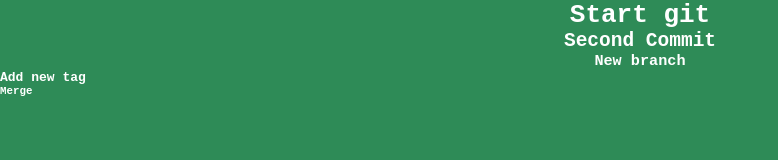
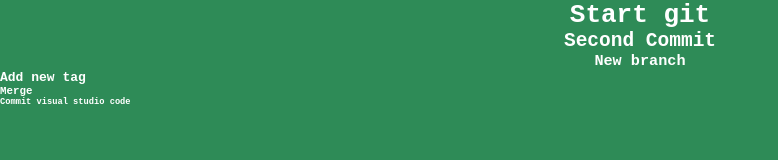
Before and after one commit to ValikKaban/lesson1, a plain HTML site: page index.html in a window 1280 px wide. Shown: the whole page, without its empty margins (0-778 px from the left). Drawn offline with Linux system fonts and the light colour scheme.

Commit message:
vs code commit

```diff
--- a/index.html
+++ b/index.html
@@ -12,5 +12,6 @@
     <h3>New branch</h3>
     <h4>Add new tag</h4>
     <h5>Merge</h5>
+    <h6>Commit visual studio code</h6>
 </body>
 </html>
```
